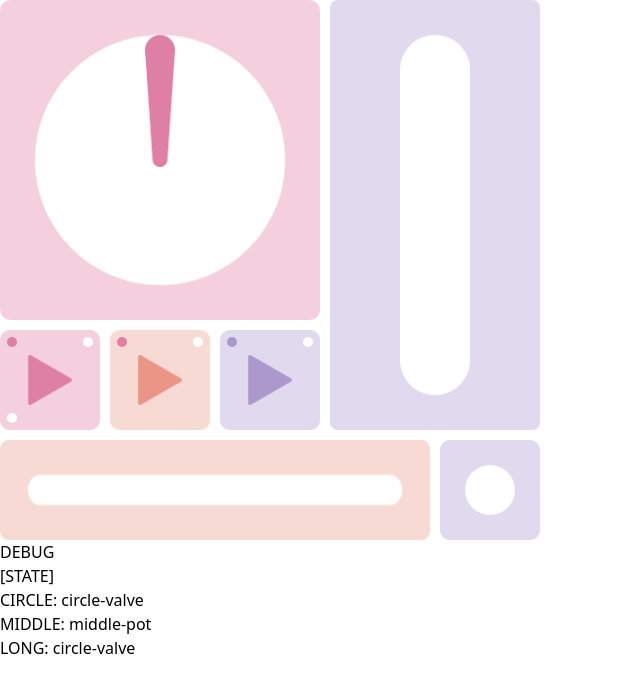
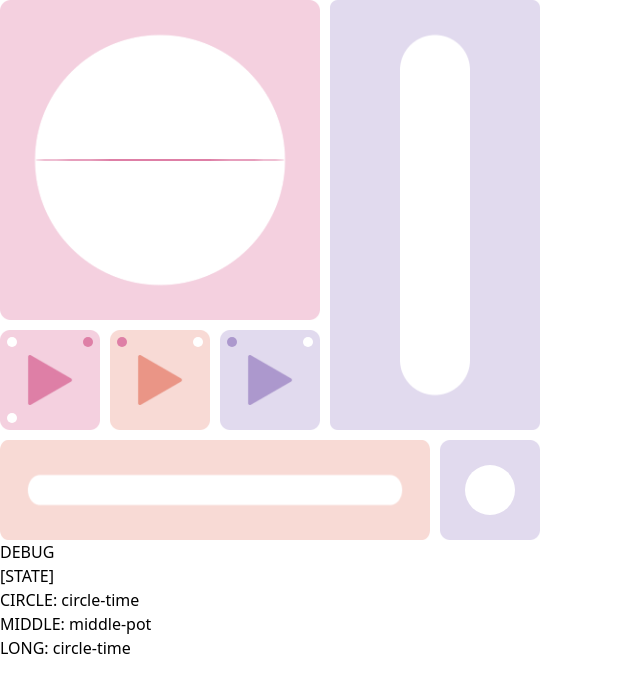
Before and after one commit to kaiiy/stud.io, a Nuxt app: page / in a window 1280 px wide. Shown: the top 692 px of the page, without its empty margins (0-640 px from the left). Built offline with nearby package versions, Linux system fonts and the light colour scheme.

Commit message:
temp: ellipse y-radius

```diff
--- a/app.vue
+++ b/app.vue
@@ -7,7 +7,6 @@ import LongBtn from "@/components/module/next/long-btn.vue"
 import MiddleBtn from "@/components/module/next/middle-btn.vue"
 import ModuleContainer from "@/components/main/module-container.vue"
 import SwitchBtn from "@/components/module/switch-btn.vue"
-import EllipseSvg from "@/components/shapes/ellipse-svg.vue"
 
 import { STATE, CIRCLE_STATE_LIST, MIDDLE_STATE_LIST, LONG_BTN_STATE_LIST } from "@/assets/ts/main/state"
 import { potFillRate, cupFillRate } from "@/assets/ts/main/water/main"
@@ -17,7 +16,7 @@ const baseSize = 100
 const intervalMsec = 1000
 
 // ======== state ========
-const circleStateIdx = ref(0)
+const circleStateIdx = ref(1)
 const middleStateIdx = ref(0)
 const currentLongTypeIdx = ref(0)
 const switchState = ref<string>(STATE.SWITCH.OFF)
@@ -93,6 +92,4 @@ const toggleSwitchState = () => {
   <div>CIRCLE: {{ currentCircleState }}</div>
   <div>MIDDLE: {{ currentMiddleState }}</div>
   <div>LONG: {{ currentLongState }}</div>
-
-  <!-- <EllipseSvg :x-radius="100" :y-radius="50" color="red" /> -->
 </template>
--- a/assets/ts/parts/get-size.ts
+++ b/assets/ts/parts/get-size.ts
@@ -13,6 +13,7 @@ import { getActualSize } from "assets/ts/style/get-actual-size";
 export const getCircleModSize = (baseSize: number) => ({
   size: getActualSize(CIRCLE_MOD_SIZE.OUTER.SIZE, baseSize),
   innerSize: getActualSize(CIRCLE_MOD_SIZE.INNER.SIZE, baseSize),
+  innerRadius: getActualSize(CIRCLE_MOD_SIZE.INNER.SIZE / 2, baseSize),
   margin: getActualSize(
     (CIRCLE_MOD_SIZE.OUTER.SIZE - CIRCLE_MOD_SIZE.INNER.SIZE) / 2,
     baseSize
--- a/components/module/circle/index.vue
+++ b/components/module/circle/index.vue
@@ -7,6 +7,8 @@ import { convertAngle2Rate } from "@/assets/ts/math/angle"
 import { hvAngleFromMouse } from "@/assets/ts/parts/circle/get-hv-angle"
 import { transformOrigin, rotateOnly } from "assets/ts/style/transform"
 import { getWaterMlFromValve } from "@/assets/ts/main/water/main"
+import EllipseSvg from "@/components/shapes/ellipse-svg.vue"
+import { COLOR } from "@/assets/ts/style/color"
 
 const props = defineProps<{
   baseSize: number,
@@ -17,7 +19,7 @@ const props = defineProps<{
 
 // ======== style ========
 const {
-  size: modSize, innerSize: modInnerSize
+  size: modSize, innerSize: modInnerSize, innerRadius,
 } = getCircleModSize(props.baseSize)
 const {
   height: hvHeight, left: hvLeft, top: valveTop, rotateOriginX: rotateOriginX,
@@ -91,15 +93,21 @@ onMounted(() => {
       ...heightPx(modSize)
     }" src="@/assets/img/parts/circle.png" alt="" />
 
-    <!-- valve/hand  -->
+    <!-- valve  -->
     <img v-show="showValve" class="comp-default z-20" :style="{
       ...heightPx(hvHeight), ...leftPx(hvLeft), ...topPx(valveTop),
       ...transformOrigin(rotateOriginX, valveRotateOriginY), ...rotateOnly(valveAngle)
     }" src="@/assets/img/parts/circle-valve.png" alt="" />
+    <!-- time  -->
     <img v-show="showHand" class="comp-default z-20" :style="{
       ...heightPx(hvHeight), ...leftPx(hvLeft), ...topPx(valveTop),
       ...transformOrigin(rotateOriginX, handRotateOriginY), ...rotateOnly(handAngle)
     }" src="@/assets/img/parts/circle-hand.png" alt="" />
+
+    <!-- todo: y-radius  -->
+    <EllipseSvg :x-radius="innerRadius" :y-radius="1" :color="COLOR.DARK_PINK" class="absolute" :style="{
+      ...leftPx(valveTop), ...topPx(valveTop)
+    }" />
 
     <!-- mouse area  -->
     <div :id="MOUSE_AREA_ID" @click="onClickMouseArea" class="absolute cursor-pointer z-30" :style="{
--- a/components/shapes/ellipse-svg.vue
+++ b/components/shapes/ellipse-svg.vue
@@ -9,8 +9,7 @@ const viewBoxStr = computed(() => `0, 0, ${props.xRadius * 2}, ${props.xRadius *
 </script>
 
 <template>
-  <svg class="border" :width="xRadius * 2" :height="xRadius * 2" :viewBox="viewBoxStr"
-    xmlns="http://www.w3.org/2000/svg">
+  <svg :width="xRadius * 2" :height="xRadius * 2" :viewBox="viewBoxStr" xmlns="http://www.w3.org/2000/svg">
     <ellipse :cx="xRadius" :cy="xRadius" :rx="xRadius" :ry="yRadius" :fill="color" />
   </svg>
 </template>
```
